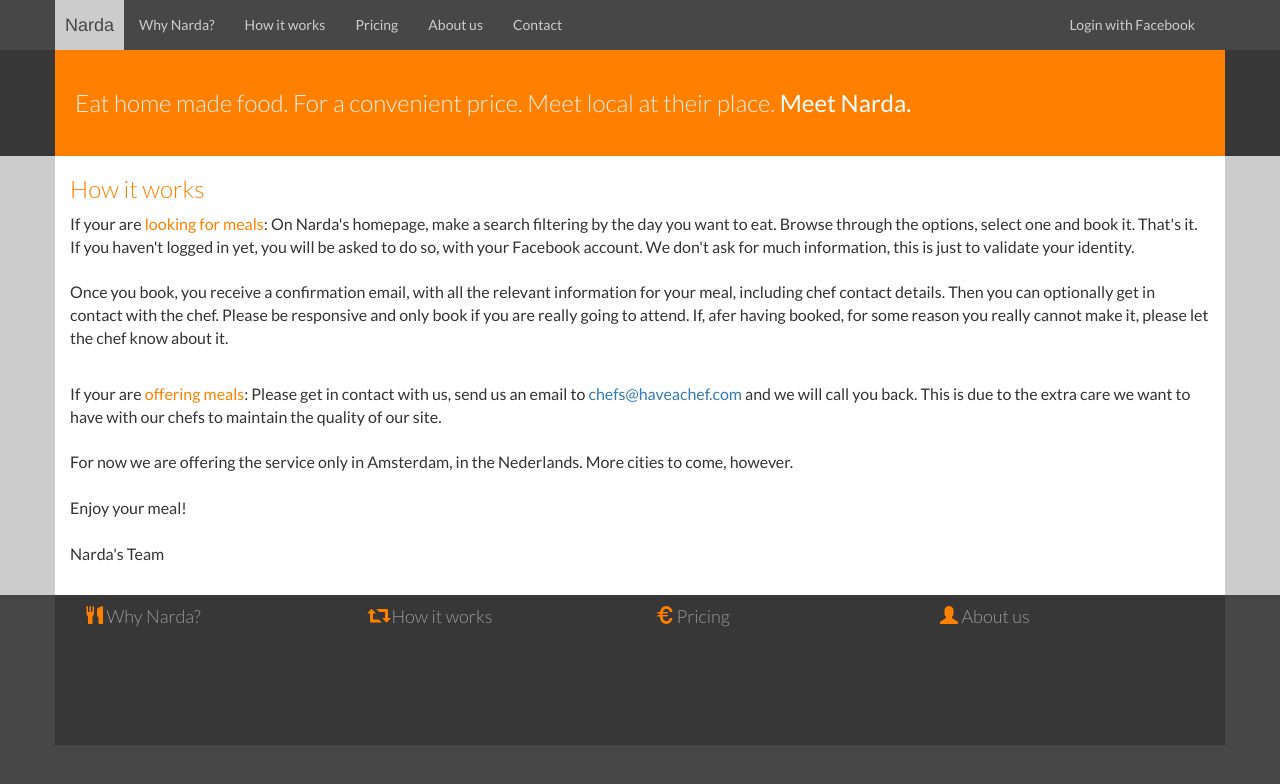
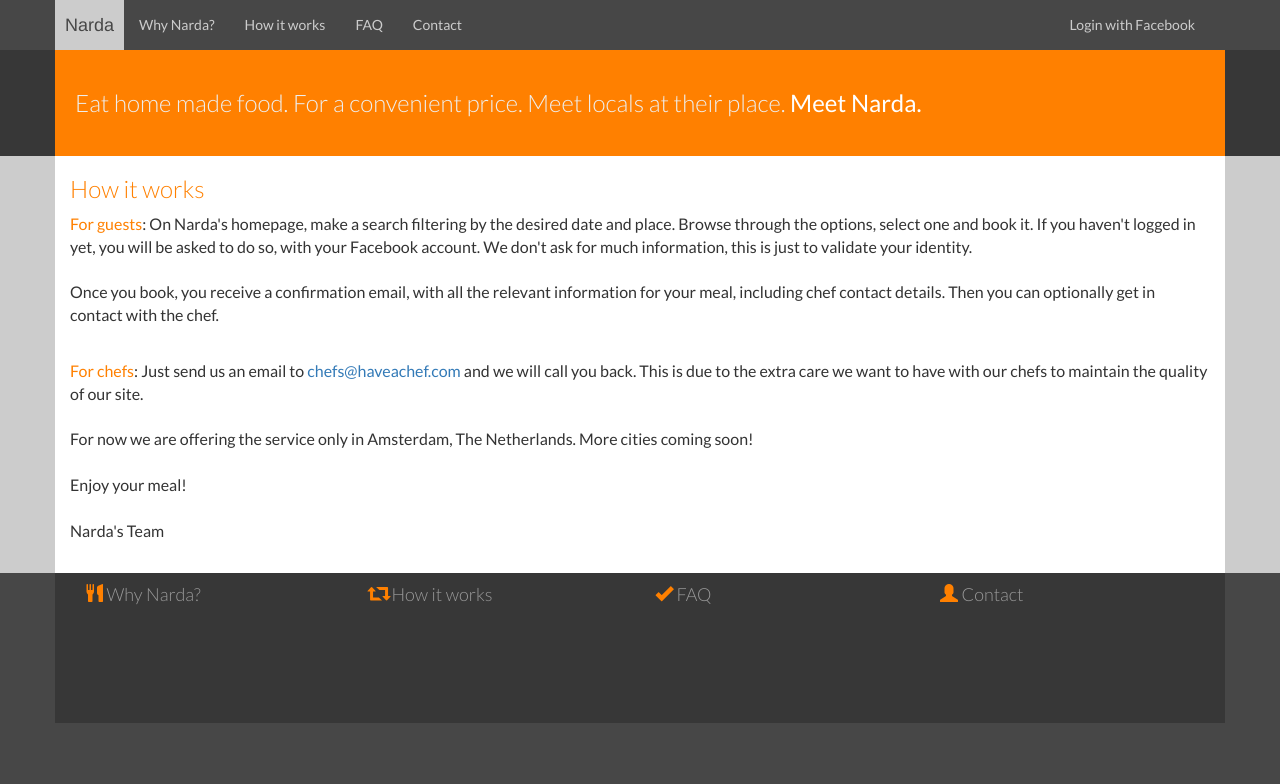
Before and after one commit to pabloportela/narda, a Django app: template templates/site_info/how_it_works.html in a window 1280 px wide. Shown: the top 784 px of the page. Run offline with Django 3.2, Linux system fonts and the light colour scheme; the template is opened without the code that fills it, so the values that code supplies are empty; some libraries are stand-ins or nearby versions.

Commit message:
Removed Pricing and About us pages. Added FAQ page template.

```diff
--- a/narda/urls.py
+++ b/narda/urls.py
@@ -31,5 +31,5 @@ urlpatterns = patterns('',
     url(r'^loudadmin/', include(admin.site.urls)),
 
     # site info
-    url(r'^(?P<content>(why|how_it_works|pricing|about_us))/$', views.site_info, name='site_info'),
+    url(r'^(?P<content>(why|how_it_works|pricing|faq))/$', views.site_info, name='site_info'),
 )
--- a/templates/base.html
+++ b/templates/base.html
@@ -37,8 +37,7 @@
                 <ul class="navbar-nav nav">
                     <li><a href="{% url "site_info" content="why" %}">Why Narda?</a></li>
                     <li><a href="{% url "site_info" content="how_it_works" %}">How it works</a></li>
-                    <li><a href="{% url "site_info" content="pricing" %}">Pricing</a></li>
-                    <li><a href="{% url "site_info" content="about_us" %}">About us</a></li>
+                    <li><a href="{% url "site_info" content="faq" %}">FAQ</a></li>
                     <li><a href="mailto:info@haveachef.com">Contact</a></li>
                 </ul>
                 {% include "authentication.html" %}
@@ -50,7 +49,7 @@
     {% block banner %}
     <div class="banner">
         <div class="container">
-            <h3>Eat home made food. For a convenient price. Meet local at their place. <span class="narda">Meet Narda.</span></h3>
+            <h3>Eat home made food. For a convenient price. Meet locals at their place. <span class="narda">Meet Narda.</span></h3>
         </div>
     </div>
     {% endblock %}
@@ -68,10 +67,10 @@
                 <h4><span class="glyphicon glyphicon-retweet narda-orange"></span> <a href="{% url "site_info" content="how_it_works" %}" class="narda-footer">How it works</a></h4>
             </div>
             <div class="col-md-3">
-                <h4><span class="glyphicon glyphicon-euro narda-orange"></span> <a href="{% url "site_info" content="pricing" %}" class="narda-footer">Pricing</a></h4>
+                <h4><span class="glyphicon glyphicon-ok narda-orange"></span> <a href="{% url "site_info" content="faq" %}" class="narda-footer">FAQ</a></h4>
             </div>
             <div class="col-md-3">
-                <h4><span class="glyphicon glyphicon-user narda-orange"></span> <a href="{% url "site_info" content="about_us" %}" class="narda-footer">About us</a></h4>
+                <h4><span class="glyphicon glyphicon-user narda-orange"></span> <a href="mailto:info@haveachef.com" class="narda-footer">Contact</a></h4>
             </div>
         </div>
     </div>
--- a/templates/site_info/how_it_works.html
+++ b/templates/site_info/how_it_works.html
@@ -8,21 +8,20 @@
     <h3 class="narda-orange">How it works</h3>
 
     <p>
-If your are <span class="narda-orange">looking for meals</span>: On Narda's homepage, make a search filtering by the day you want to eat. Browse through the options, select one and book it. That's it.
-    <br/>
+<span class="narda-orange">For guests</span>: On Narda's homepage, make a search filtering by the desired date and place. Browse through the options, select one and book it.
 If you haven't logged in yet, you will be asked to do so, with your Facebook account. We don't ask for much information, this is just to validate your identity.
     <br/>
     <br/>
-Once you book, you receive a confirmation email, with all the relevant information for your meal, including chef contact details. Then you can optionally get in contact with the chef. Please be responsive and only book if you are really going to attend. If, afer having booked, for some reason you really cannot make it, please let the chef know about it.
+Once you book, you receive a confirmation email, with all the relevant information for your meal, including chef contact details. Then you can optionally get in contact with the chef.
 
     <br/>
     <br/>
 
     <p>
-If your are <span class="narda-orange">offering meals</span>: Please get in contact with us, send us an email to <a href="mailto:chefs@haveachef.com">chefs@haveachef.com</a> and we will call you back. This is due to the extra care we want to have with our chefs to maintain the quality of our site.
+<span class="narda-orange">For chefs</span>: Just send us an email to <a href="mailto:chefs@haveachef.com">chefs@haveachef.com</a> and we will call you back. This is due to the extra care we want to have with our chefs to maintain the quality of our site.
     <br/>
     <br/>
-For now we are offering the service only in Amsterdam, in the Nederlands. More cities to come, however.
+For now we are offering the service only in Amsterdam, The Netherlands. More cities coming soon!
 
     <br/>
     <br/>
```
Also changed, not shown: templates/site_info/about_us.html (deleted, +0 -15 lines), templates/site_info/faq.html (added, +15 -0 lines), templates/site_info/pricing.html (deleted, +0 -15 lines).
